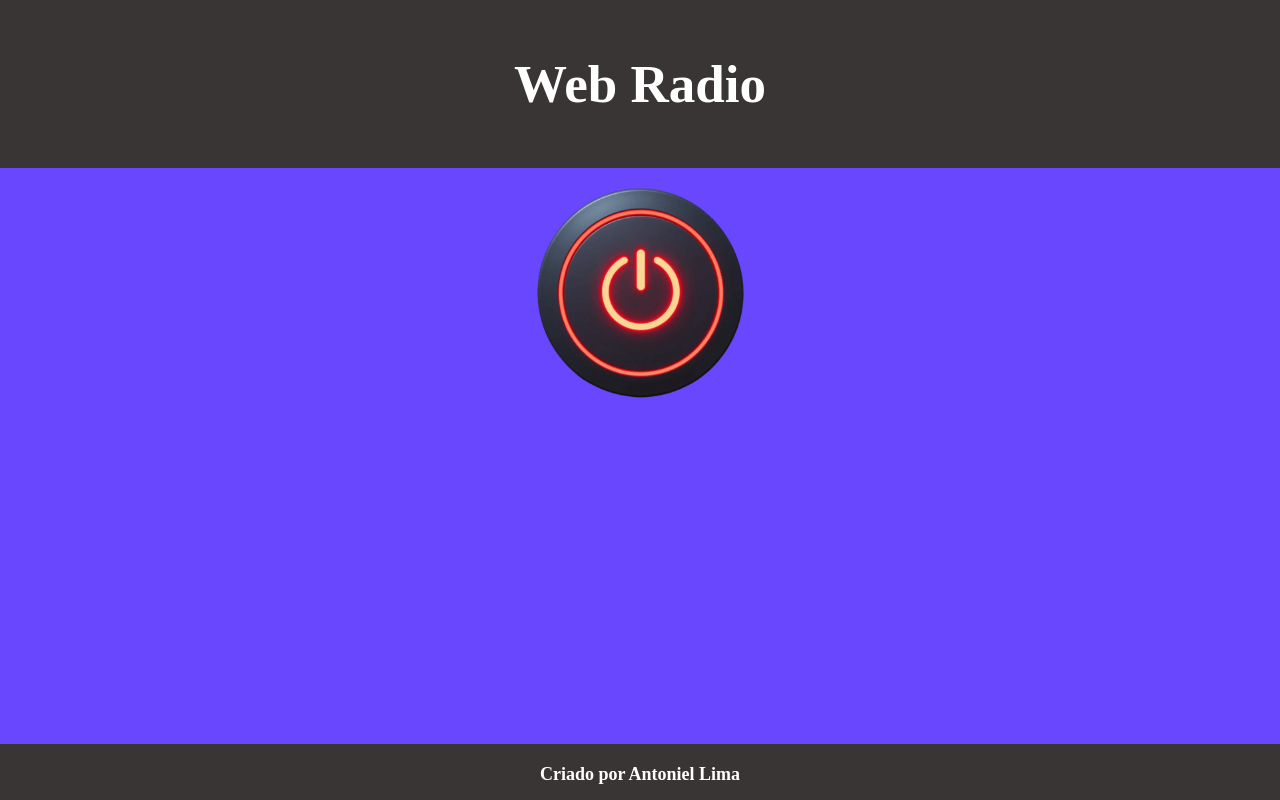
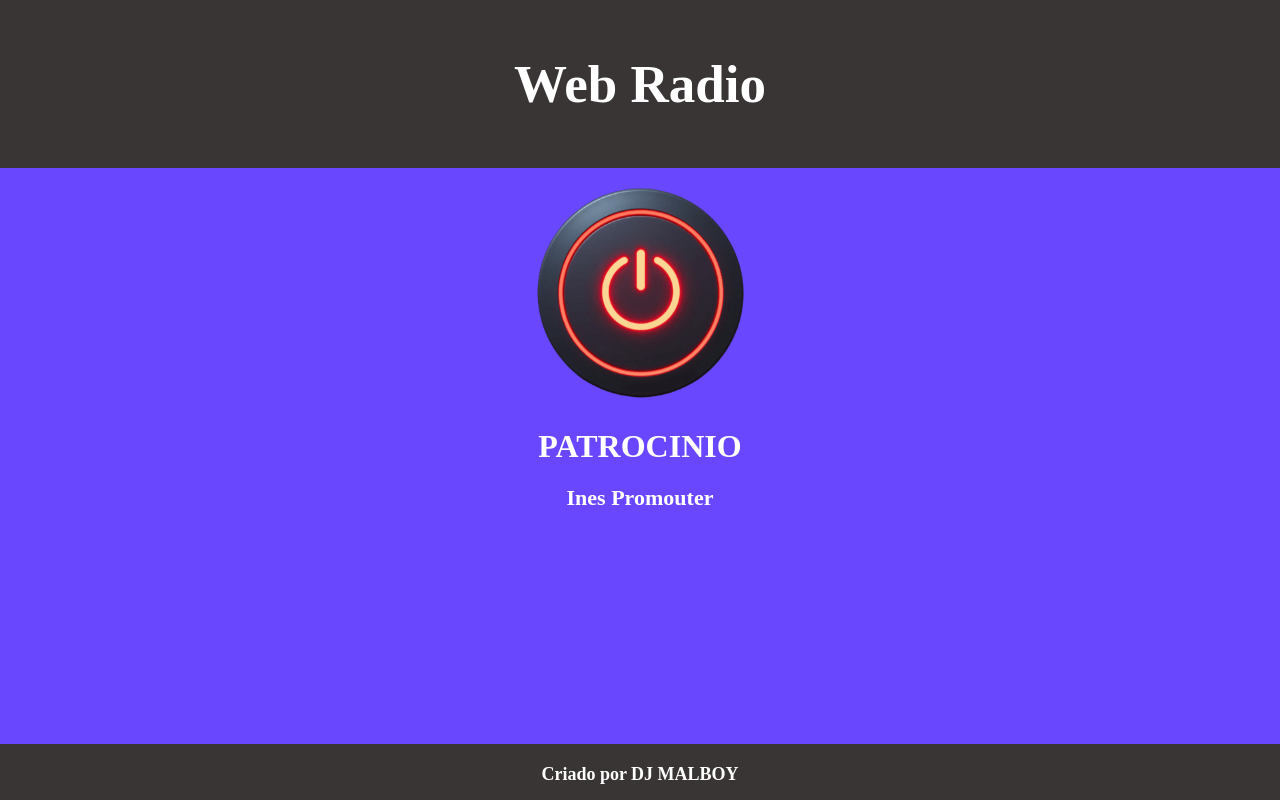
Before and after one commit to antonielsoares/radio-web, a plain HTML site: page index.html in a window 1280 px wide. Drawn offline with Linux system fonts and the light colour scheme.

Commit message:
Add files via upload

```diff
--- a/SRC/stilo/stilo.css
+++ b/SRC/stilo/stilo.css
@@ -41,8 +41,20 @@ header h1{
      height: 45px;
      display: flex;
      margin: 80px auto;
-    opacity: 0;
+     opacity: 0;
  }
+.patrocinio{
+    text-align: center;
+    color: white;
+
+}
+.patrocinio h1{
+    margin: 10px 0;
+}
+.patrocinio h2{
+    font-size: 22px;
+    margin: 20px auto;
+}
 
 footer{
     position: absolute;
--- a/index.html
+++ b/index.html
@@ -13,17 +13,20 @@
    </header>
    <div class="btn-img">
         <div class="image">
-            <audio controls loop muted autoplay>
+            <audio controls loop autoplay>
                 <source src="./SRC/audio/CD_Furacão 02.mp3" type="">
             </audio>
         </div>
+   </div>
 
-
+   <div class="patrocinio">
+        <h1>PATROCINIO</h1>
+        <h2>Ines Promouter</h2>
    </div>
 
 
    <footer class="roda-pe">
-       <h4>Criado por Antoniel Lima</h4>
+       <h4>Criado por DJ MALBOY</h4>
 
    </footer>
 </body>
```
